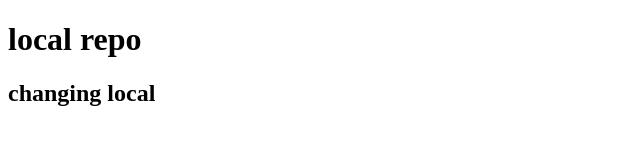
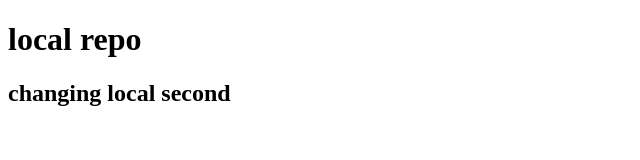
Before and after one commit to gu45/localrepo, a plain HTML site: page index.html in a window 1280 px wide. Shown: the whole page, without its empty margins (0-640 px from the left). Drawn offline with Linux system fonts and the light colour scheme.

Commit message:
second feature submit

```diff
--- a/index.html
+++ b/index.html
@@ -7,6 +7,6 @@
 </head>
 <body>
     <h1>local repo</h1>
-    <h2>changing local</h2>
+    <h2>changing local second</h2>
 </body>
 </html>
```
